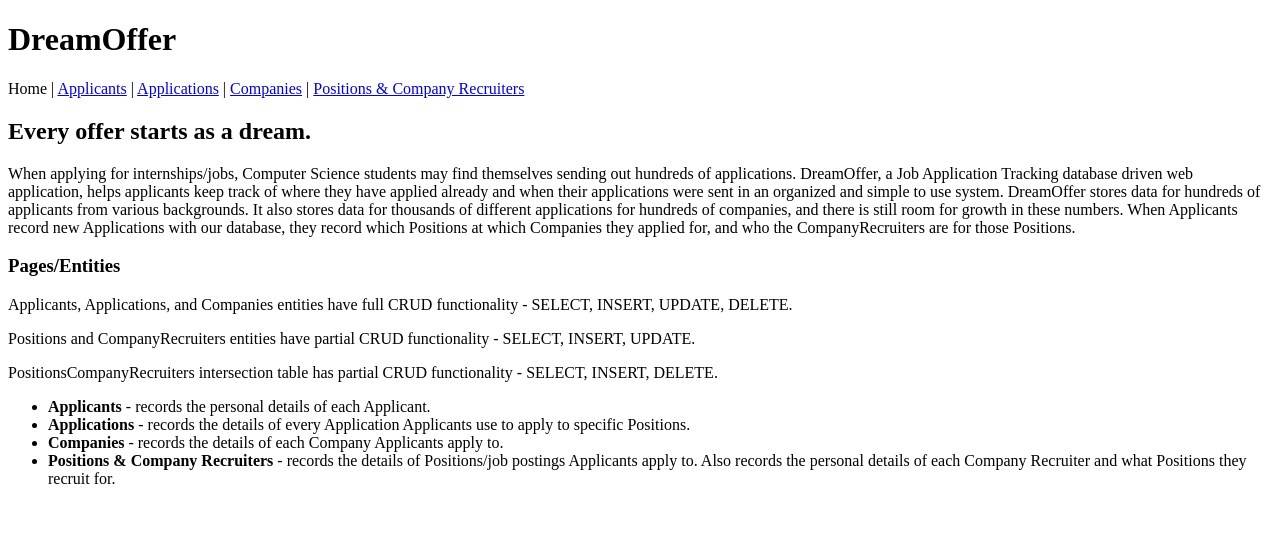
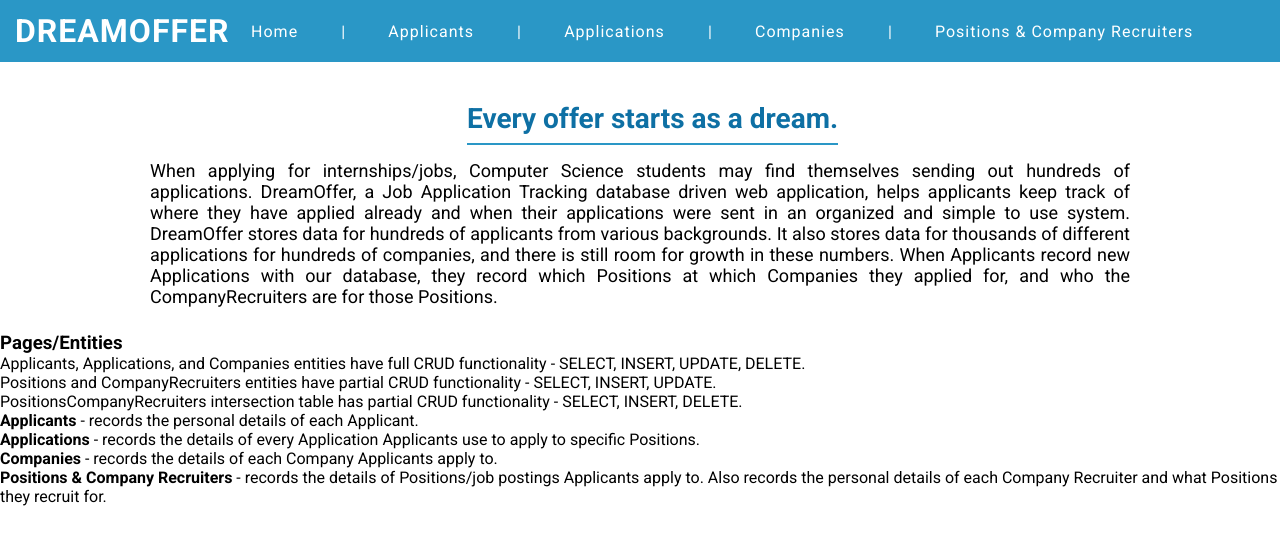
Before and after one commit to sophlil/DreamOffer, a Flask app: page / in a window 1280 px wide. Shown: the top 545 px of the page. Run offline with Flask 2, Linux system fonts and the light colour scheme; some libraries are stand-ins or nearby versions.

Commit message:
add styles to home page headers and paragraph

```diff
--- a/static/style.css
+++ b/static/style.css
@@ -46,6 +46,37 @@ input {
 }
 
 /* TYPOGRAPHY STYLES */
+
+body > .wrapper {
+  display: flex;
+  align-items: center;
+  justify-content: center;
+}
+
+.title {
+  margin: 25px 0;
+  text-align: center;
+  font-size: 28px;
+  color: var(--darker-blue);
+  position: relative;
+  width: max-content;
+}
+
+.title::after {
+  content: "";
+  background: #2a97c6;
+  position: absolute;
+  bottom: -10px;
+  left: 0;
+  width: 100%;
+  height: 2px;
+}
+
+.wrapper + p {
+  padding: 0 150px 25px;
+  font-size: 18px;
+  text-align: justify;
+}
 
 div > h3 {
   margin-top: 15px;
--- a/templates/index.html
+++ b/templates/index.html
@@ -3,19 +3,24 @@
 <head>
     <title>DreamOffer</title>
     <meta name="Job Application Data Storage" content="Landing page">
+    <link rel="stylesheet" href="../static/style.css" type="text/css">
 </head>
 
 <body>
+    <div class="header">
+        <h1>DreamOffer</h1>
+        <div class="navbar">
+            <a href="/">Home</a> |
+            <a href="/applicants">Applicants</a> |
+            <a href="/applications">Applications</a> |
+            <a href="/companies">Companies</a> |
+            <a href="/positionscompanyrecruiters">Positions & Company Recruiters</a>
+        </div>
+    </div>
 
-    <h1>DreamOffer</h1>
-
-    <span>Home</span> |
-    <a href="/applicants">Applicants</a> |
-    <a href="/applications">Applications</a> |
-    <a href="/companies">Companies</a> |
-    <a href="/positionscompanyrecruiters">Positions & Company Recruiters</a>
-
-    <h2>Every offer starts as a dream.</h2>
+    <div class="wrapper">
+        <h2 class="title">Every offer starts as a dream.</h2>
+    </div>
 
     <p>When applying for internships/jobs, Computer Science students may find
         themselves sending out hundreds of applications. DreamOffer, a
```
